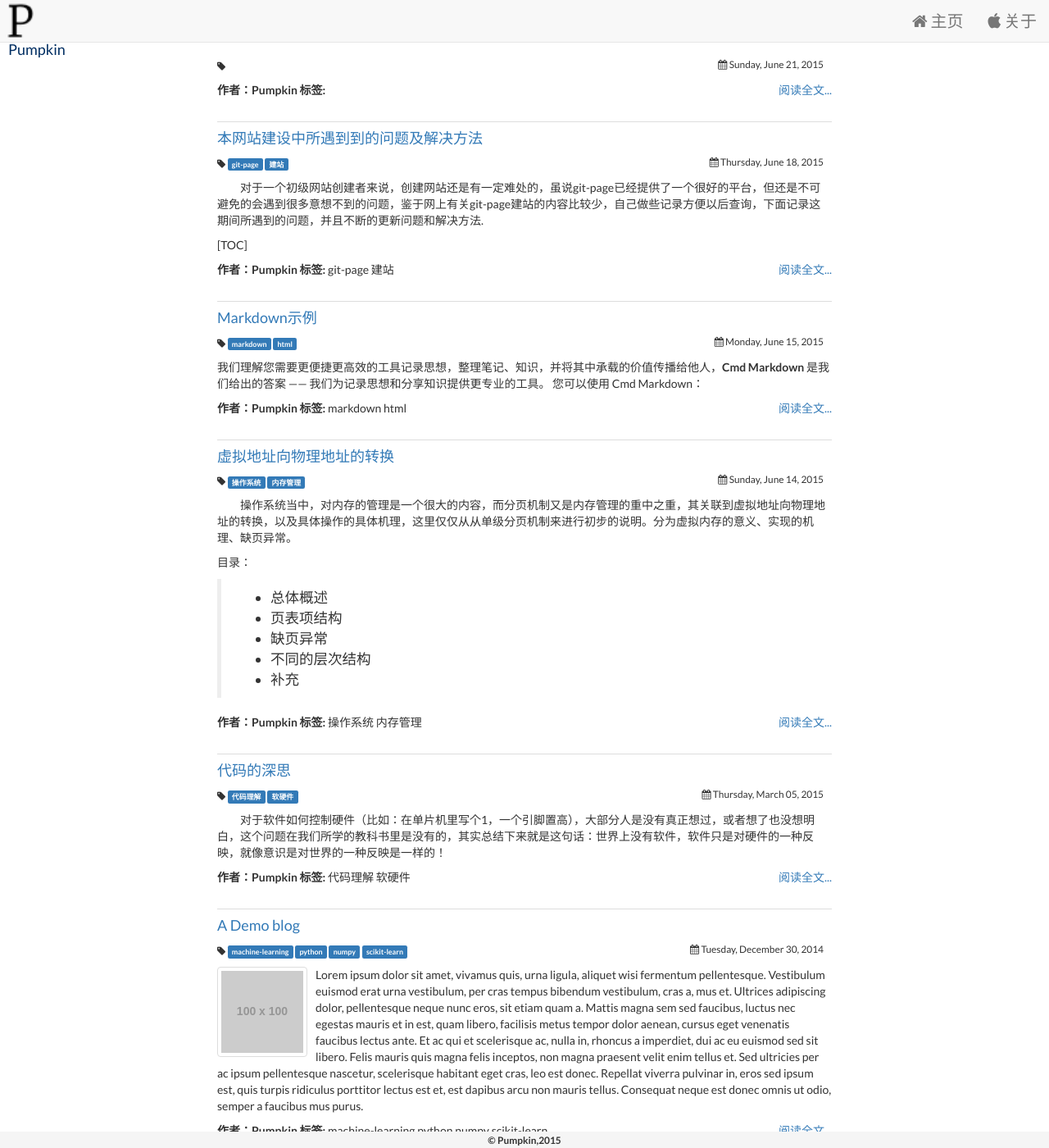
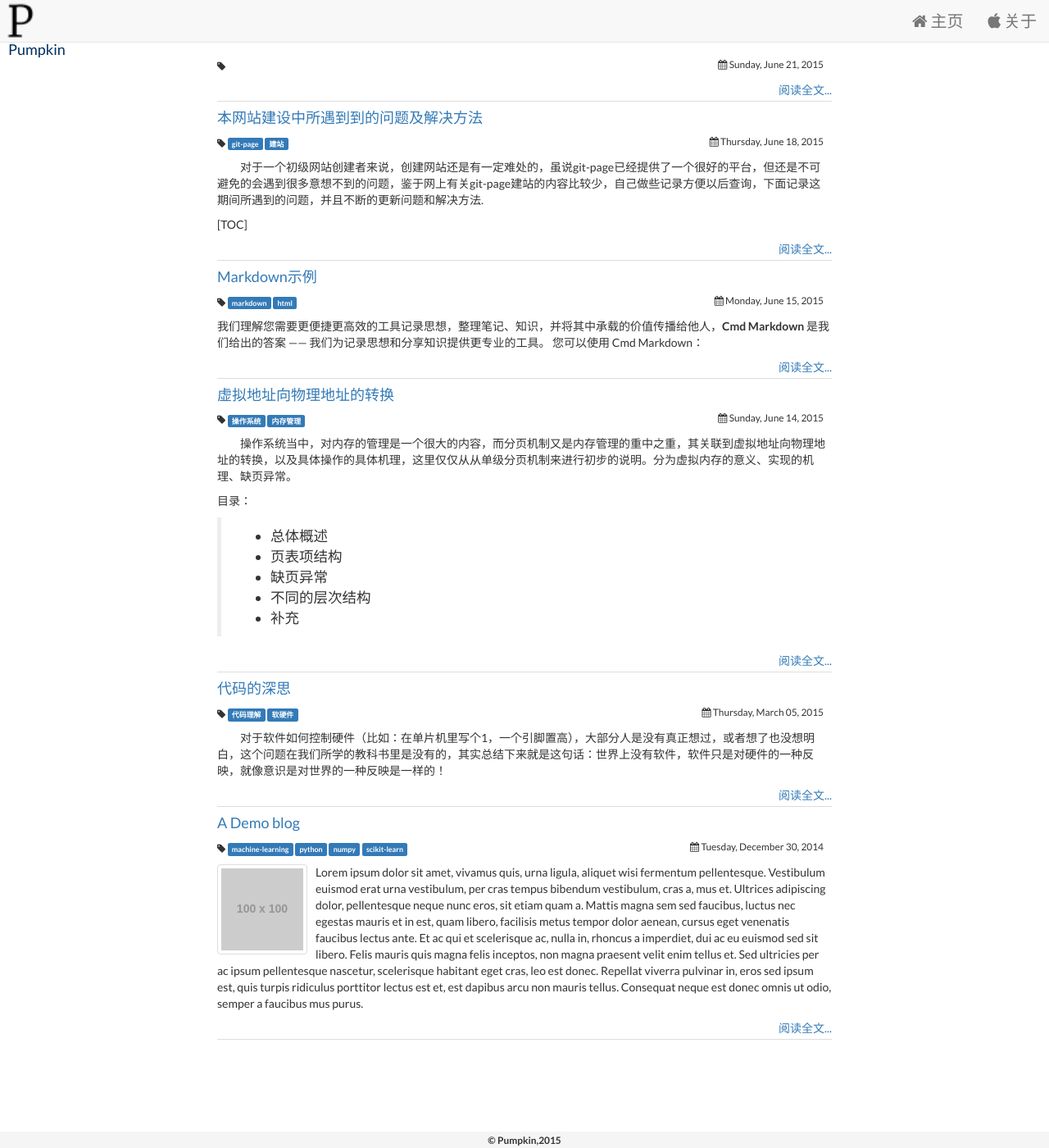
Before and after one commit to LarryBrick/jekyll_demo, a Jekyll site: the page built from index.html, in a window 1280 px wide and 1400 px high. Shown: the whole window at 82% size. Built offline with Jekyll 4.4.1, drawn with Linux system fonts in a browser that asks for light colours; nearby versions of some CDN libraries.

Commit message:
测试首页博客显示的脚

```diff
--- a/index.html
+++ b/index.html
@@ -26,11 +26,6 @@ date: 2014-10-19 23:51
           alt="{{post.title}}"  class="pull-left img-responsive thumb margin10 img-thumbnail" />
         {% endif %}
         <article class=marginBotton10 "excerpt">{{post.excerpt}}</article>
-		<label>作者：Pumpkin</label>
-        <label>标签:</label>
-        {% for tag in post.tags %}
-          <span>{{tag}}</span>
-        {% endfor %}
         <a class="pull-right marginBottom10" href="{{post.url | prepend: site.baseurl }}">阅读全文...</a>
       </div>
     {% endfor %}
```
